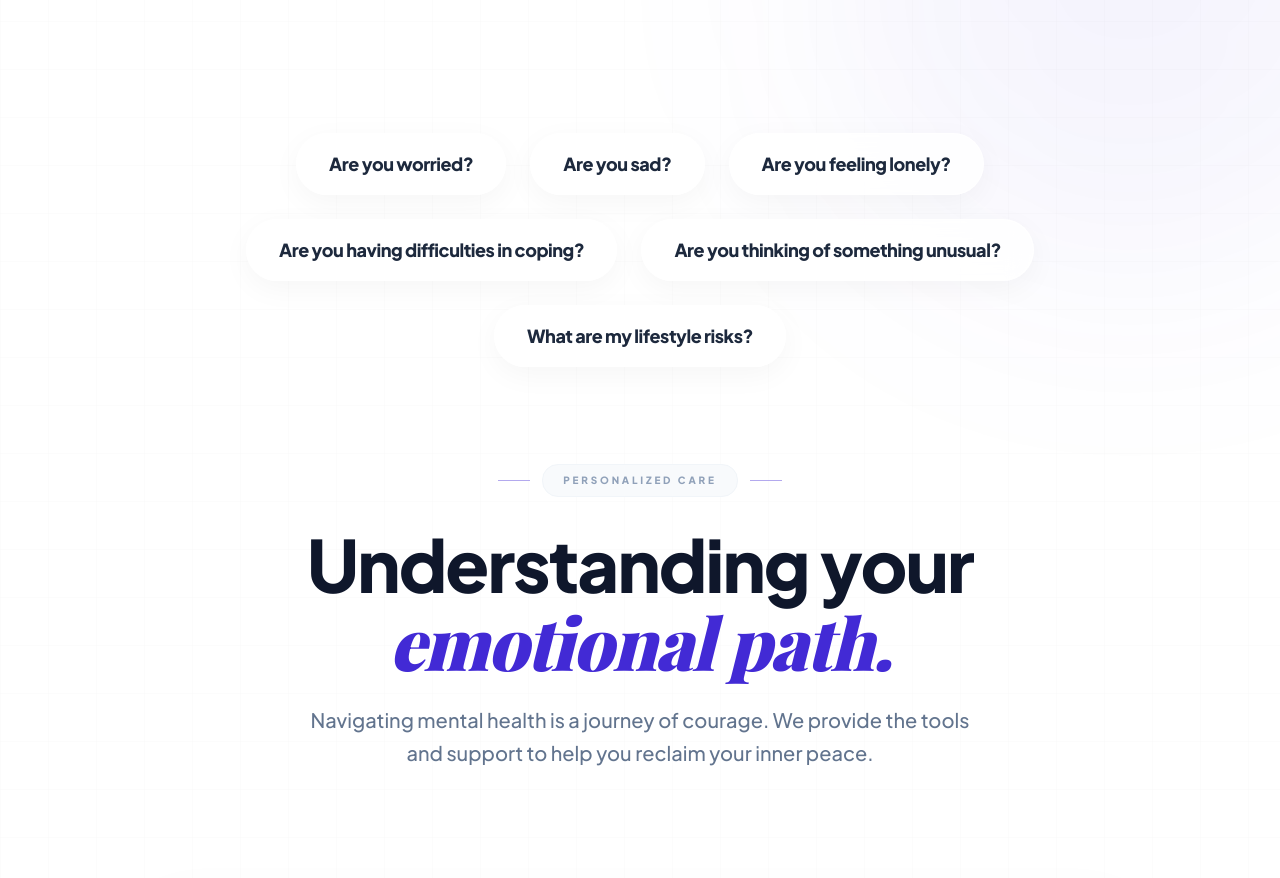
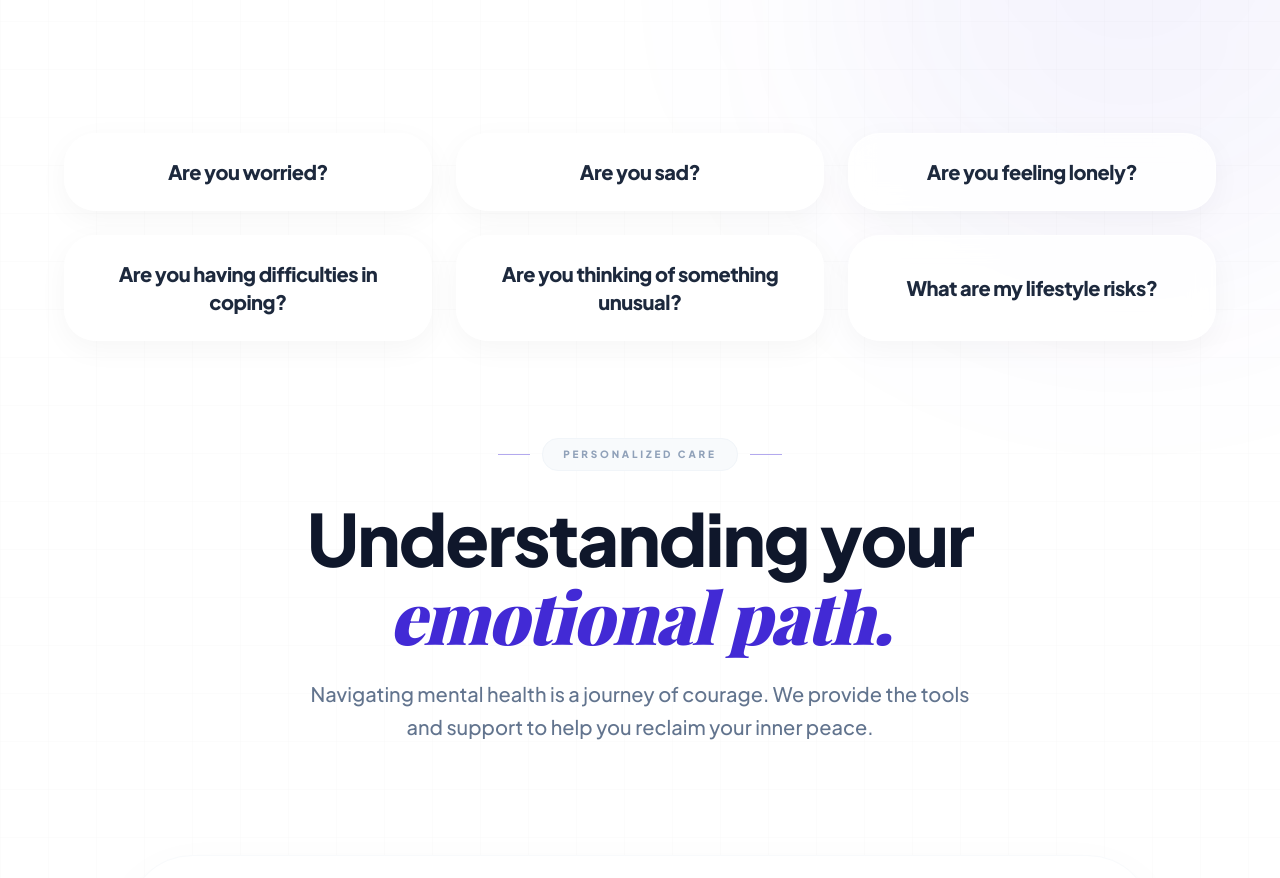
Before and after one commit to akib99013544-lab/project_mh_v.003, a React (Vite) app in the folder frontend/: page / in a window 1280 px wide. Shown: the part 1300-2178 px from the top of the page. Built offline with nearby package versions, Linux system fonts and the light colour scheme; no server answers; a web font is replaced by a local one.

Commit message:
Update questions layout to column grid design

```diff
--- a/frontend/src/Components/HomePageComponents/ProblemAwareness.jsx
+++ b/frontend/src/Components/HomePageComponents/ProblemAwareness.jsx
@@ -55,16 +55,16 @@ const ProblemAwareness = () => {
       <div className="max-w-7xl mx-auto px-6 relative z-10">
 
         {/* ── Floating Questions ── */}
-        <div className="mb-24 flex flex-wrap justify-center gap-4 md:gap-6 max-w-5xl mx-auto">
+        <div className="mb-24 grid grid-cols-1 sm:grid-cols-2 lg:grid-cols-3 gap-4 md:gap-6 max-w-6xl mx-auto">
           {questions.map((q, i) => (
             <motion.div
               key={i}
-              initial={{ opacity: 0, scale: 0.8, y: 20 }}
-              whileInView={{ opacity: 1, scale: 1, y: 0 }}
+              initial={{ opacity: 0, y: 30 }}
+              whileInView={{ opacity: 1, y: 0 }}
               transition={{ duration: 0.6, delay: i * 0.1, ease: [0.22, 1, 0.36, 1] }}
               viewport={{ once: true }}
-              whileHover={{ scale: 1.05, y: -5, rotate: i % 2 === 0 ? 1 : -1 }}
-              className="px-6 py-3 md:px-8 md:py-4 bg-white/80 dark:bg-slate-800/80 backdrop-blur-md rounded-[2rem] shadow-[0_8px_30px_rgb(0,0,0,0.04)] dark:shadow-[0_8px_30px_rgb(0,0,0,0.2)] border border-white/60 dark:border-slate-700/60 text-slate-800 dark:text-slate-200 font-black text-sm md:text-lg tracking-tight hover:shadow-[0_20px_40px_rgba(99,102,241,0.15)] transition-all cursor-pointer"
+              whileHover={{ scale: 1.03, y: -5 }}
+              className="px-6 py-5 md:px-8 md:py-6 bg-white/80 dark:bg-slate-800/80 backdrop-blur-md rounded-[2rem] shadow-[0_8px_30px_rgb(0,0,0,0.04)] dark:shadow-[0_8px_30px_rgb(0,0,0,0.2)] border border-white/60 dark:border-slate-700/60 text-slate-800 dark:text-slate-200 font-black text-center text-lg md:text-xl tracking-tight hover:shadow-[0_20px_40px_rgba(99,102,241,0.15)] transition-all flex items-center justify-center cursor-pointer"
             >
               {q}
             </motion.div>
```
